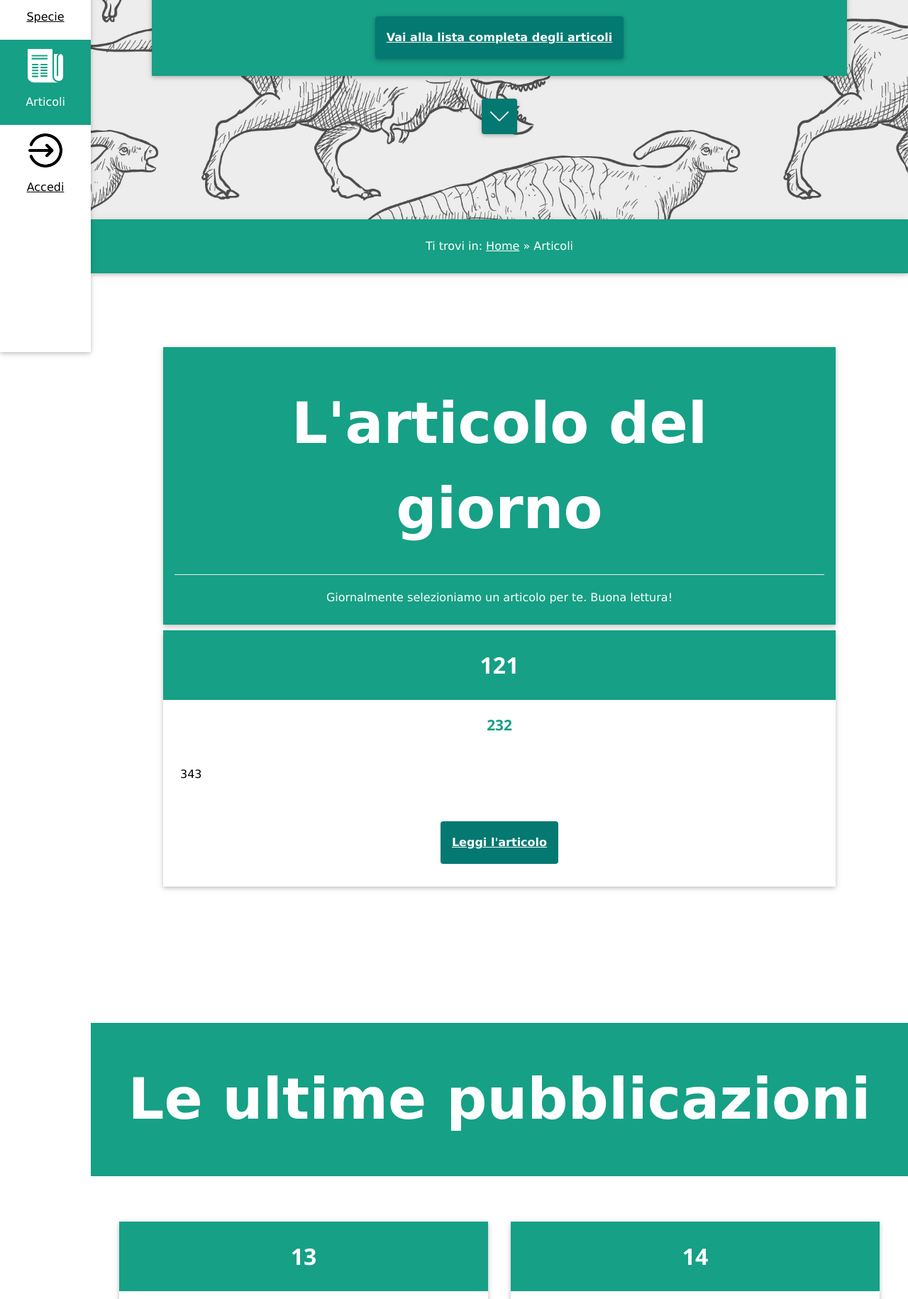
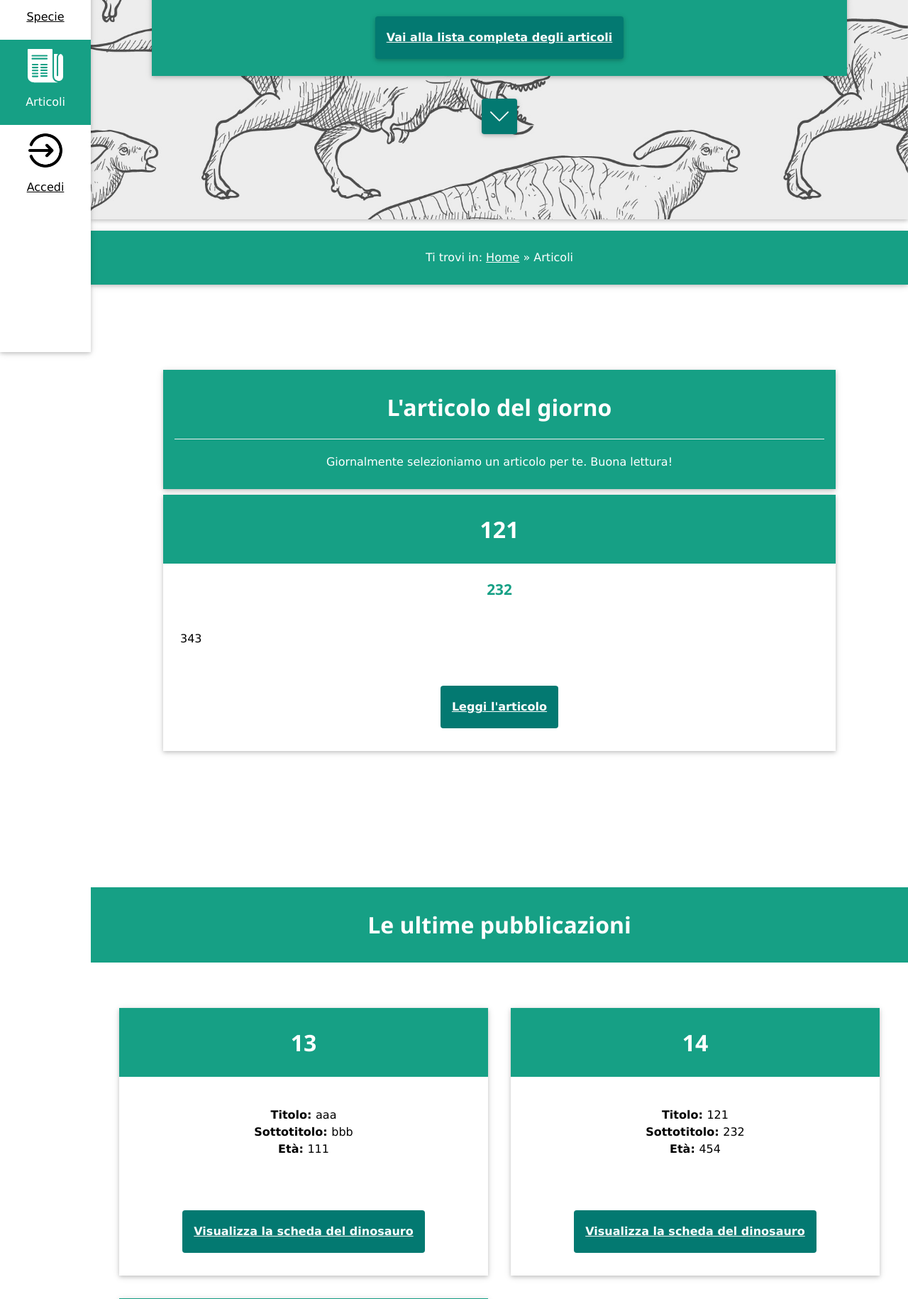
Before and after one commit to ALIENK9/DinoNet, a PHP site: page /articles.php in a window 1280 px wide. Shown: the part 304-2134 px from the top of the page at 71% size. Run offline with PHP 8.4, Linux system fonts and the light colour scheme; data comes from the database, SQL or seed files in the repository; some libraries are stand-ins or nearby versions.

Commit message:
Piccolo fix

```diff
--- a/Sito/articles.php
+++ b/Sito/articles.php
@@ -93,7 +93,7 @@ session_start();
 <div class="padding-6 side-padding content">
 
     <div id="daily-article" class="card margin-half colored center wrap-padding">
-        <h1 class="title">L'articolo del giorno</h1>
+        <h1>L'articolo del giorno</h1>
         <hr>
         <p>Giornalmente selezioniamo un articolo per te. Buona lettura!</p>
     </div>
@@ -128,7 +128,7 @@ session_start();
 
 <div class="padding-6">
 	<div class="colored center wrap-padding">
-		<h1 class="title">Le ultime pubblicazioni</h1>
+		<h1>Le ultime pubblicazioni</h1>
 	</div>
 	<div class="row-padding content-large margin-top">
 	<?php
--- a/Sito/breadcrumb.php
+++ b/Sito/breadcrumb.php
@@ -18,7 +18,7 @@ $pages["delete-account"] = "delete-account.php";
 $currentPage = basename($_SERVER['PHP_SELF']);
 ?>
 
-<div id="breadcrumb" class="wrap-padding colored card">
+<div id="breadcrumb" class="wrap-padding margin colored card">
 	<p>Ti trovi in: </p>
 
 <?php
--- a/Sito/species.php
+++ b/Sito/species.php
@@ -94,7 +94,7 @@
 	<!--div id="daily-dino" class="half wrap-padding"-->
 
 		<div class="card margin-half colored center wrap-padding">
-			<h1 class="title">Il dinosauro del giorno</h1>
+			<h1>Il dinosauro del giorno</h1>
 			<hr>
             <p>Ogni giorno qui troverai un nuovo fantastico dinosauro!</p>
 		</div>
@@ -157,7 +157,7 @@
 
 <div class="padding-6">
 	<div class="colored center wrap-padding">
-		<h1 class="title">Le ultime aggiunte</h1>
+		<h1>Le ultime aggiunte</h1>
 		<p>Gli ultimi dinosauri aggiunti al nostro archivio!</p>
 	</div>
 	<div class="row-padding content-large margin-top">
```
